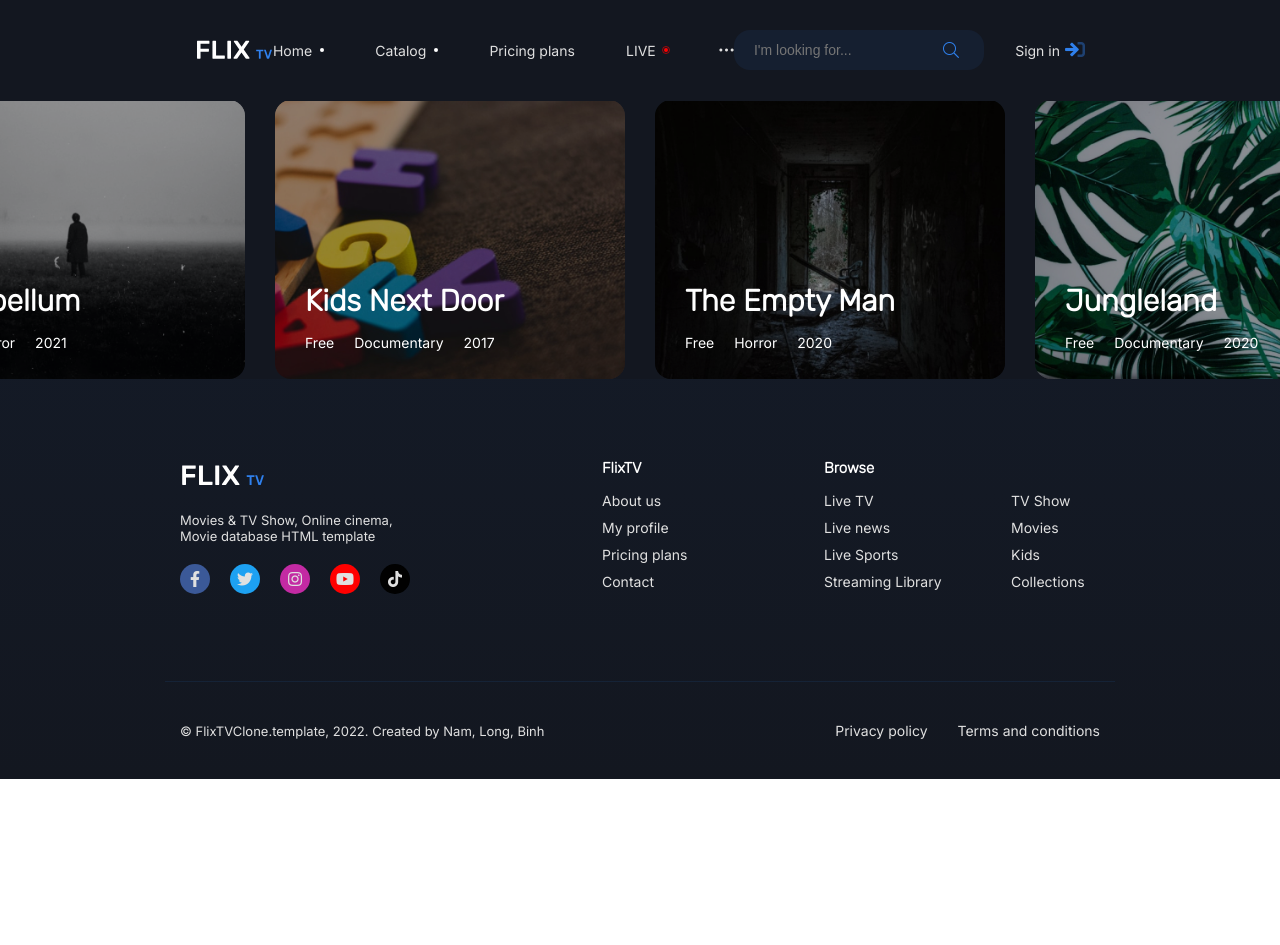
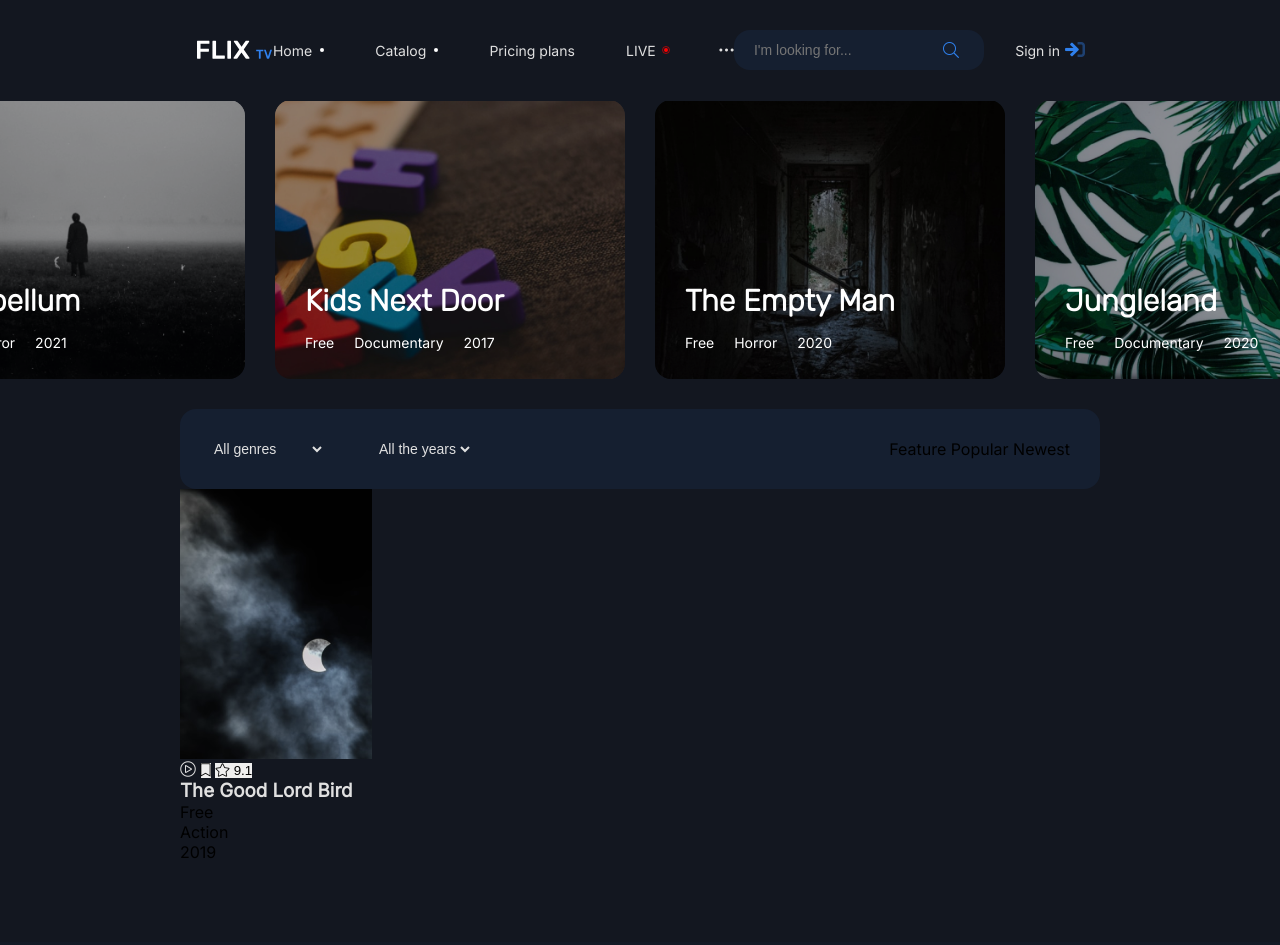
Before and after one commit to dev3h/flix-tv-clone, a plain HTML site: page index.html in a window 1280 px wide. Shown: the top 945 px of the page. Before the commit the page ends 800 px from the top, so only its background shows below. Drawn offline with Linux system fonts and the light colour scheme.

Commit message:
create catalog

```diff
--- a/assets/css/_reset.css
+++ b/assets/css/_reset.css
@@ -22,3 +22,8 @@ button {
     cursor: pointer;
     border: none;
 }
+select {
+    border: none;
+    outline: none;
+    cursor: pointer;
+}
--- a/assets/css/app.css
+++ b/assets/css/app.css
@@ -5,3 +5,4 @@
 @import "_header.css";
 @import "_footer.css";
 @import "./home/_home-carousel.css";
+@import "./home/_catalog.css";
--- /dev/null
+++ b/assets/css/home/_catalog.css
@@ -0,0 +1,34 @@
+.catalog {
+  width: 100%;
+  padding: 3rem 0 8rem;
+}
+.catalog-main {
+  width: 100%;
+  padding: 0 1.5rem;
+}
+.catalog_nav {
+  width: 100%;
+  height: 8rem;
+  padding: 2rem 3rem;
+  border-radius: 1.6rem;
+  display: flex;
+  justify-content: space-between;
+  align-items: center;
+  background: var(--bg-shape);
+}
+.catalog_select-wrap {
+  flex: 1 0 75%;
+}
+.catalog_select-wrap {
+  display: flex;
+  height: 4rem;
+  gap: 5rem;
+}
+.catalog_select {
+  background: var(--bg-shape);
+  color: var(--white-color);
+  font-size: 1.4rem;
+  font-weight: 500;
+  line-height: 1;
+  transition: 0.5s ease-in-out;
+}
--- a/index.html
+++ b/index.html
@@ -304,6 +304,62 @@
           </div>
         </section>
         <!-- end hero slider -->
+        <!-- catalog -->
+        <section class="catalog">
+          <div class="container">
+            <div class="catalog-main">
+              <div class="catalog_nav">
+                <div class="catalog_select-wrap">
+                  <select class="catalog_select">
+                    <option value="All genres">All genres</option>
+                    <option value="Action">Action</option>
+                    <option value="Horror">Horror</option>
+                    <option value="Drama">Drama</option>
+                    <option value="History">History</option>
+                    <option value="Science Fiction">Science Fiction</option>
+                  </select>
+                  <select class="catalog_select">
+                    <option value="All the years">All the years</option>
+                    <option value="2019">2019</option>
+                    <option value="2020">2020</option>
+                    <option value="2021">2021</option>
+                    <option value="2022">2022</option>
+                  </select>
+                </div>
+                <div class="catalog-radio">
+                  <span>Feature</span>
+                  <span>Popular</span>
+                  <span>Newest</span>
+                </div>
+              </div>
+              <div class="catalog__grid">
+                <div class="catalog__item">
+                  <div class="card">
+                    <a href="#" class="card__cover">
+                      <img src="./assets/images/catalog/catalog1.png" alt="" />
+                      <i class="fal fa-play-circle"></i>
+                    </a>
+                    <button type="button" class="card__add">
+                      <i class="fal fa-bookmark"></i>
+                    </button>
+                    <button type="button" class="card__rating">
+                      <i class="fal fa-star"></i>
+                      9.1
+                    </button>
+                    <h3 class="card__title">
+                      <a href="#">The Good Lord Bird</a>
+                    </h3>
+                    <ul class="card__list">
+                      <li>Free</li>
+                      <li>Action</li>
+                      <li>2019</li>
+                    </ul>
+                  </div>
+                </div>
+              </div>
+            </div>
+          </div>
+        </section>
       </main>
       <footer class="footer">
         <div class="container">
```
Also changed, not shown: assets/images/catalog/catalog1.png (added).
